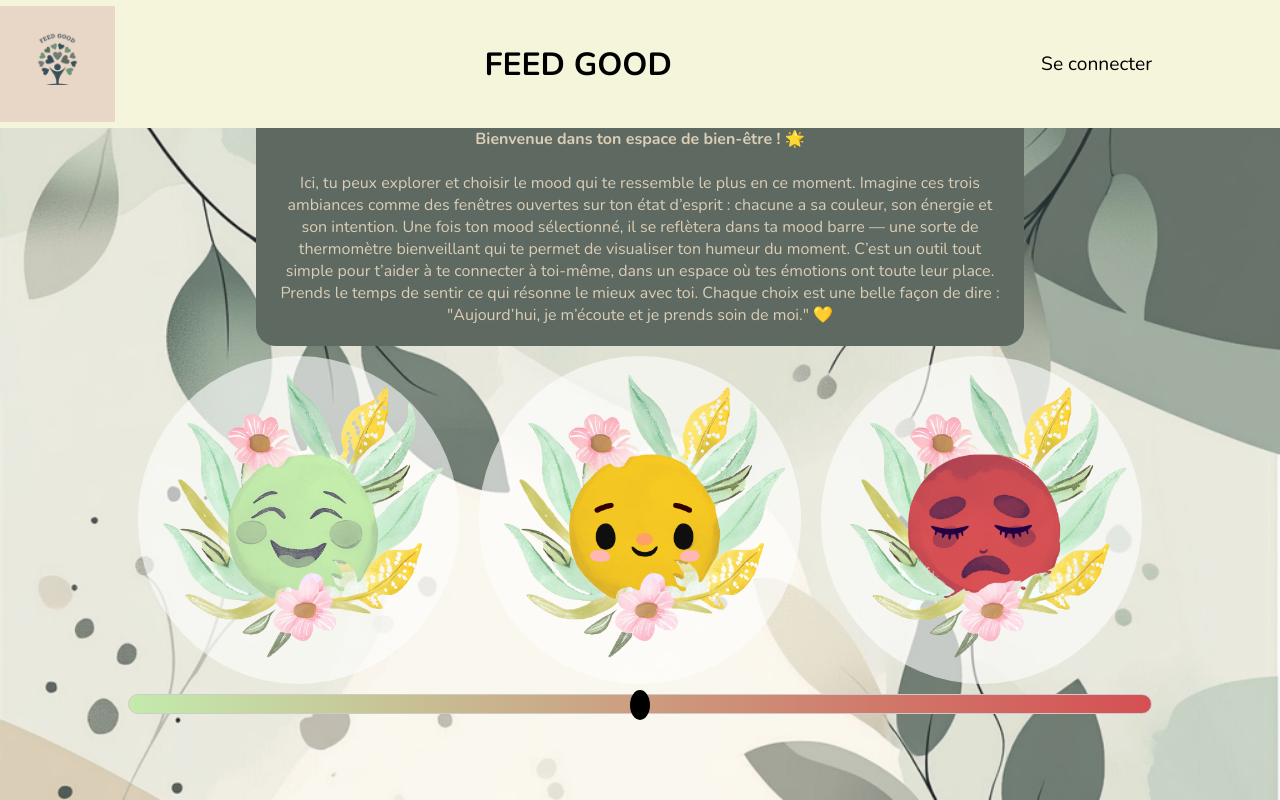
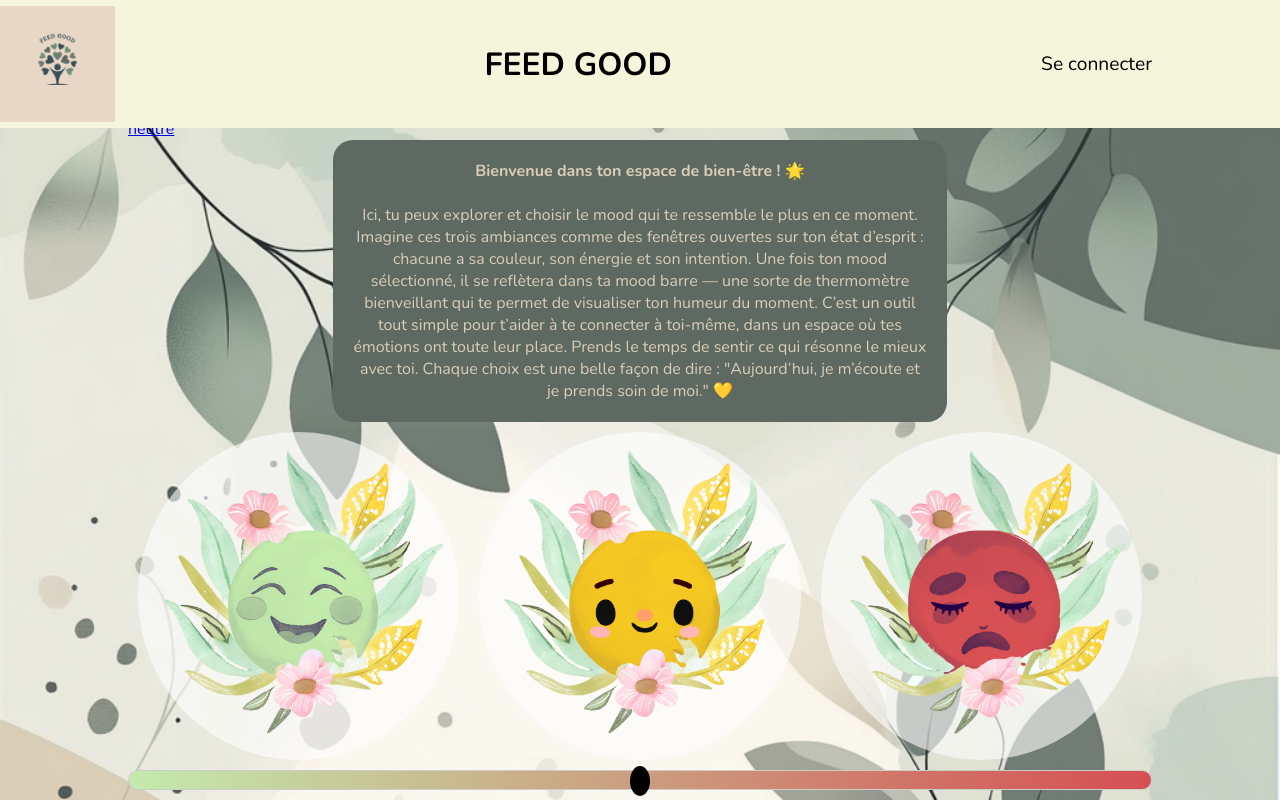
Before and after one commit to WildCodeSchool-2024-09/lille-protojam, a React (Vite) app in the folder client/: page /profile/mood in a window 1280 px wide. Built offline with nearby package versions, Linux system fonts and the light colour scheme; a web font is replaced by a local one.

Commit message:
fixed the mess

```diff
--- a/client/src/components/Mood/Mood.css
+++ b/client/src/components/Mood/Mood.css
@@ -7,6 +7,7 @@
 
 .mood-container {
   width: 80%;
+  margin-top: 108px;
 }
 
 .img-button {
@@ -59,6 +60,7 @@
   color: #dbceb7;
   padding: 20px;
   border-radius: 20px;
+  justify-self: center;
 }
 
 .container-warning {
--- a/client/src/components/Mood/Mood.tsx
+++ b/client/src/components/Mood/Mood.tsx
@@ -49,6 +49,7 @@ function Mood() {
 
 	return (
 		<>
+			<div className="mood-container">
 			<Link to="/profile-actions">
 				<p>{mood}</p>
 			</Link>
@@ -66,7 +67,6 @@ function Mood() {
 				belle façon de dire : "Aujourd’hui, je m’écoute et je prends soin de
 				moi." 💛
 			</p>
-			<div className="mood-container">
 				<div className="smiley-container">
 					{/* Happy face */}
 					<button
--- a/client/src/pages/Journal.css
+++ b/client/src/pages/Journal.css
@@ -14,6 +14,7 @@
   background-size: 100% 100%;
   border: 15px ridge #818096;
   border-radius: 10px;
+  margin-top: 100px;
 }
 
 .journal-title {
```
